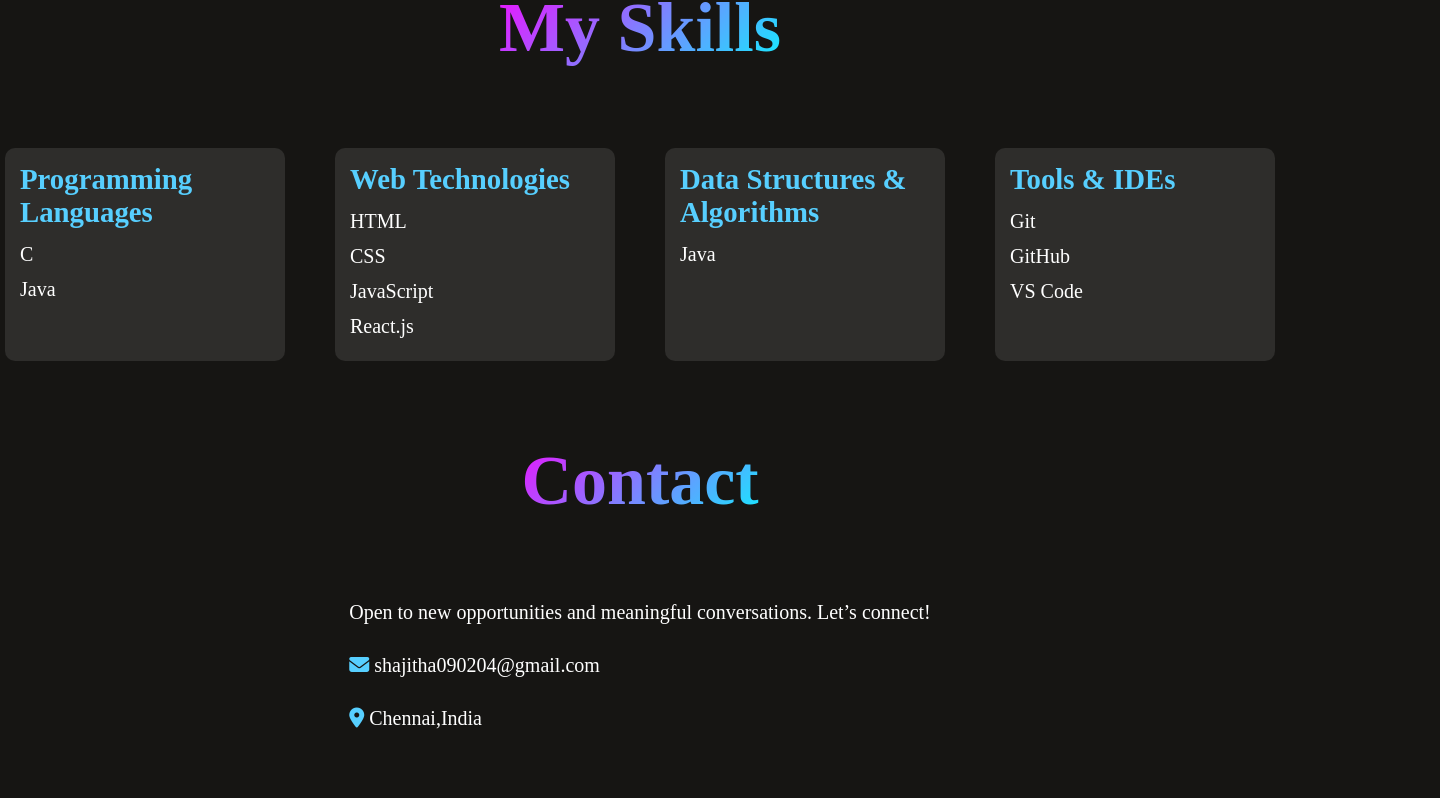
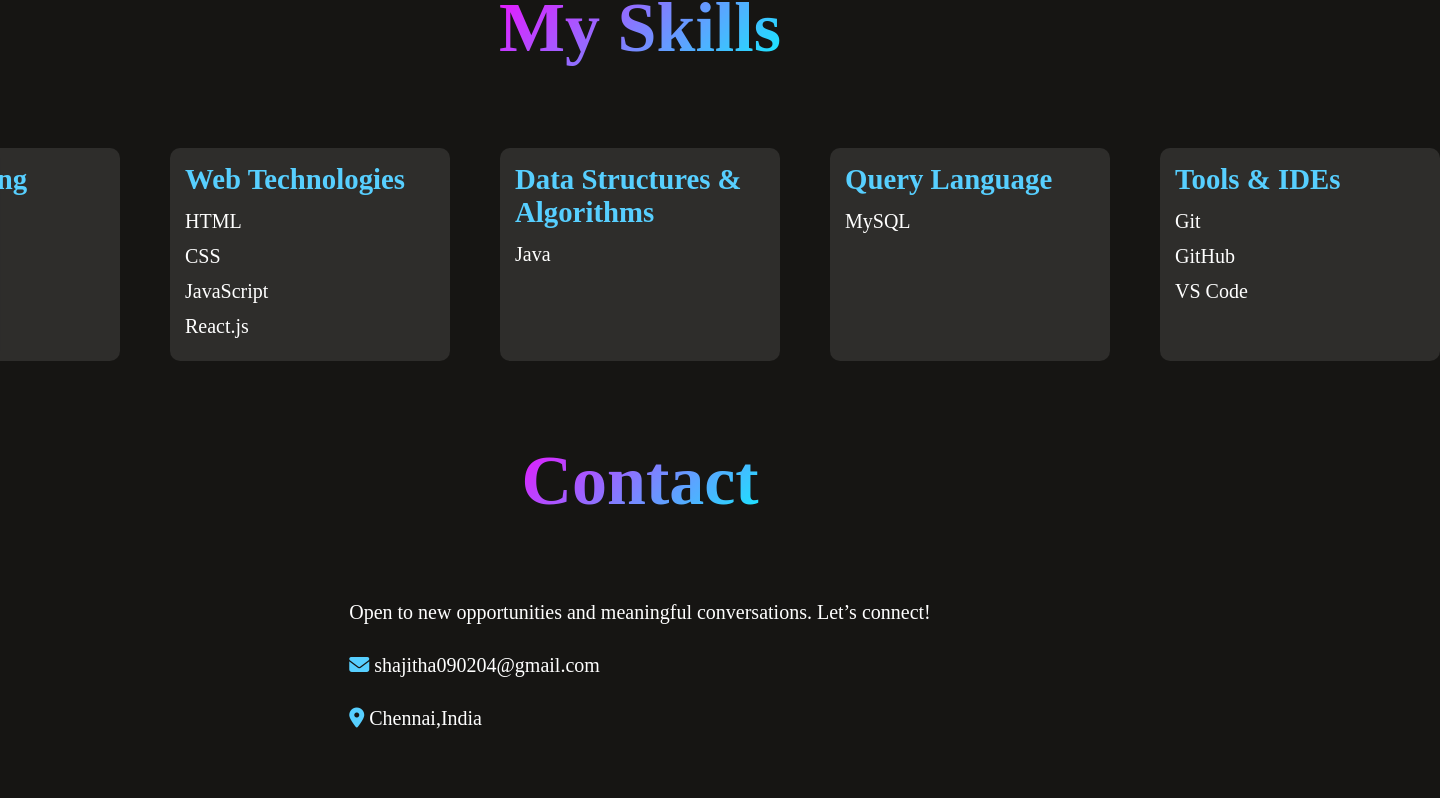
Before and after one commit to ShajithaS/Portfolio-react, a React (Vite) app in the folder Portfolio using react/: page /skills in a window 1280 px wide. Shown: the part 1991-2789 px from the top of the page, 1440 px wide, since content can reach past the window. Built offline with nearby package versions, Linux system fonts and the light colour scheme.

Commit message:
added mysql

```diff
--- a/Portfolio using react/src/Components/Skills/Skills.jsx
+++ b/Portfolio using react/src/Components/Skills/Skills.jsx
@@ -31,6 +31,12 @@ const Skills = () => {
                 </ul>
             </div>
             <div class="skill-card">
+                <h2>Query Language</h2>
+                <ul>
+                    <li>MySQL</li>
+                </ul>
+            </div>
+            <div class="skill-card">
                 <h2>Tools & IDEs</h2>
                 <ul>
                     <li>Git</li>
```
